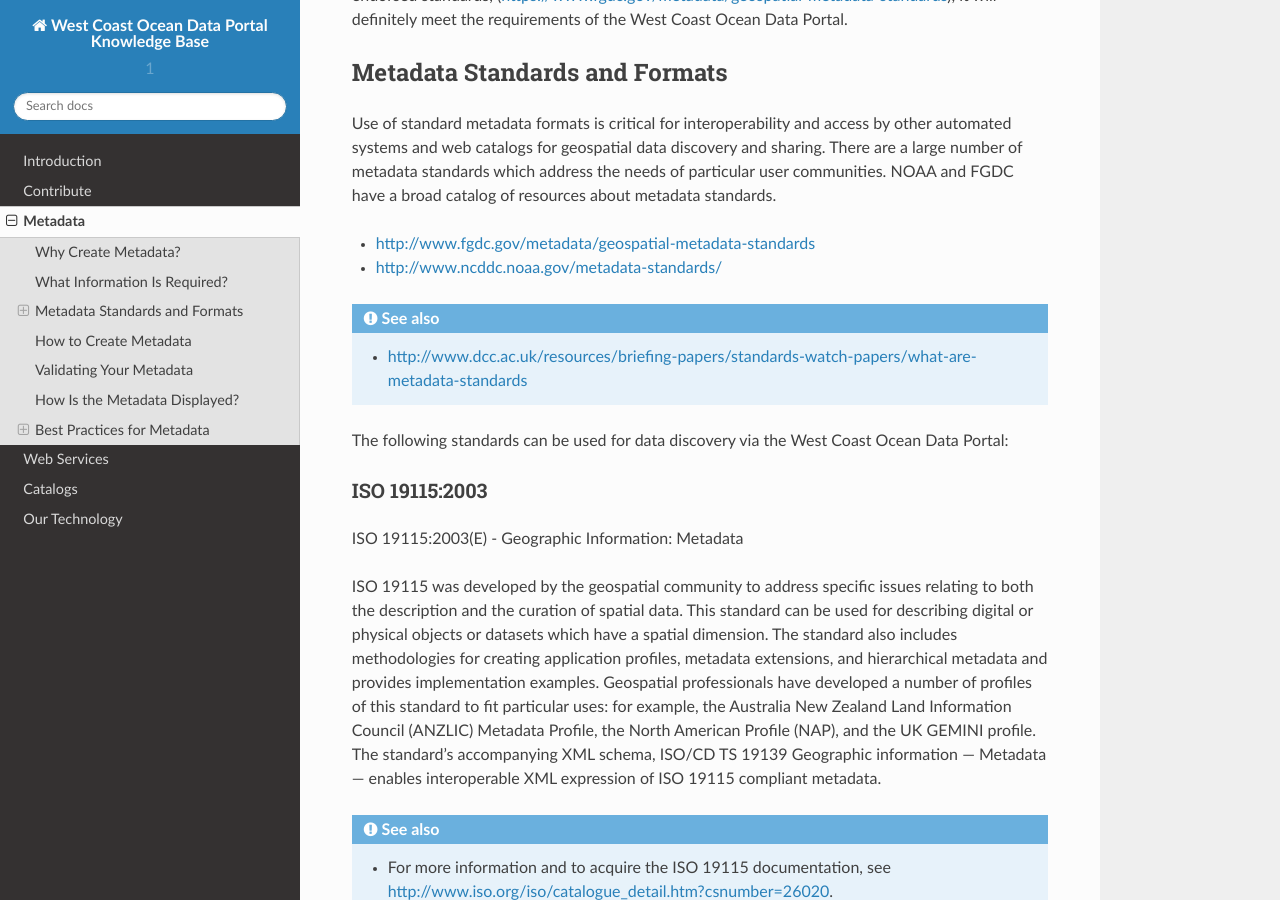
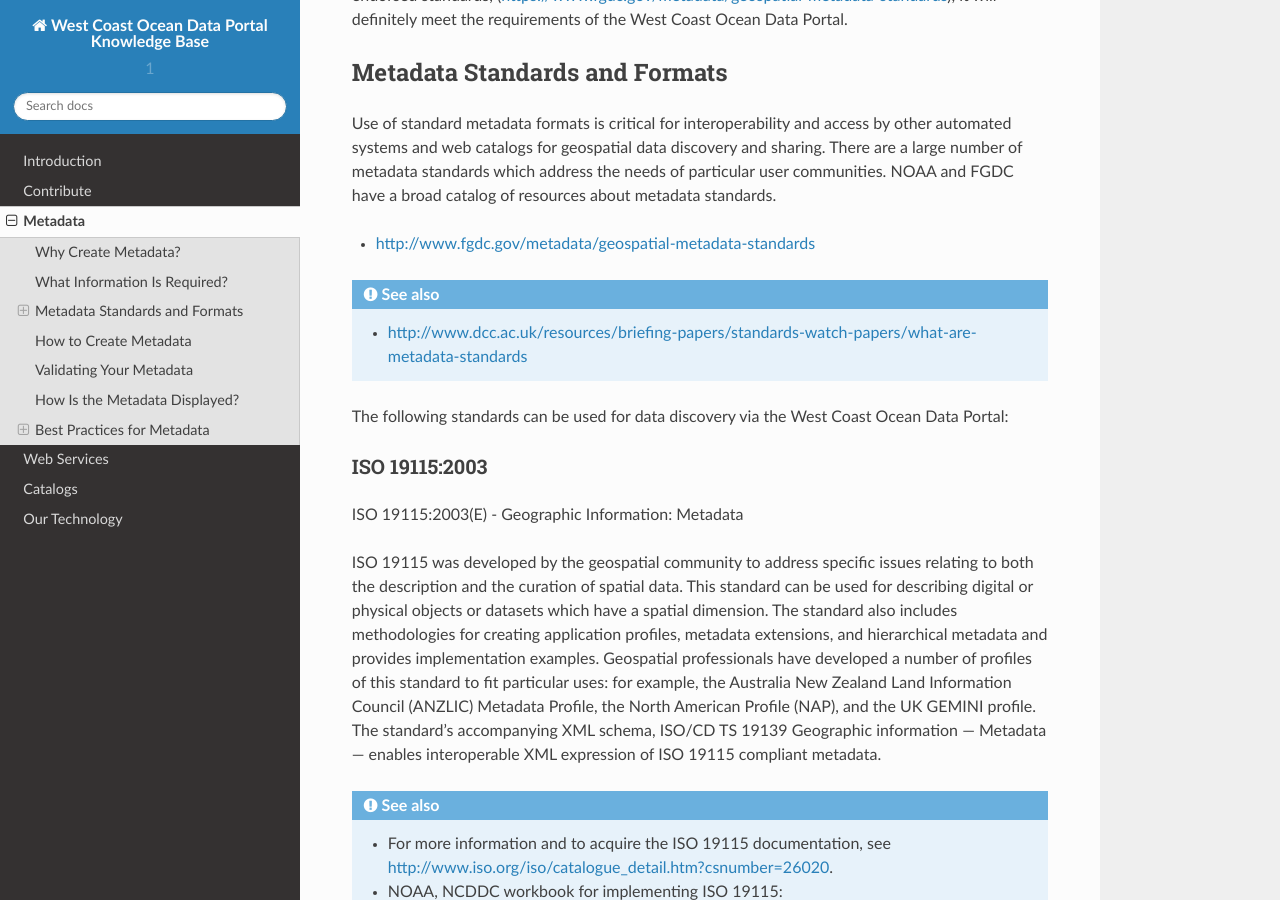
Before and after one commit to WCGA/knowledge-base, a Sphinx documentation site: the page built from docs/metadata/metadata.rst, in a window 1280 px wide and 900 px high, scrolled down 1517 px. Built offline with Sphinx 7.4.7 and the Read the Docs theme 2.0.0, drawn with Linux system fonts in a browser that asks for light colours; some of the changed lines change nothing that is shown.

Commit message:
Update metadata.rst

```diff
--- a/docs/metadata/metadata.rst
+++ b/docs/metadata/metadata.rst
@@ -61,7 +61,6 @@
 Use of standard metadata formats is critical for interoperability and access by other automated systems and web catalogs for geospatial data discovery and sharing. There are a large number of metadata standards which address the needs of particular user communities. NOAA and FGDC have a broad catalog of resources about metadata standards.
 
 * http://www.fgdc.gov/metadata/geospatial-metadata-standards
-* http://www.ncddc.noaa.gov/metadata-standards/
 
 .. seealso::
 	* http://www.dcc.ac.uk/resources/briefing-papers/standards-watch-papers/what-are-metadata-standards
```
